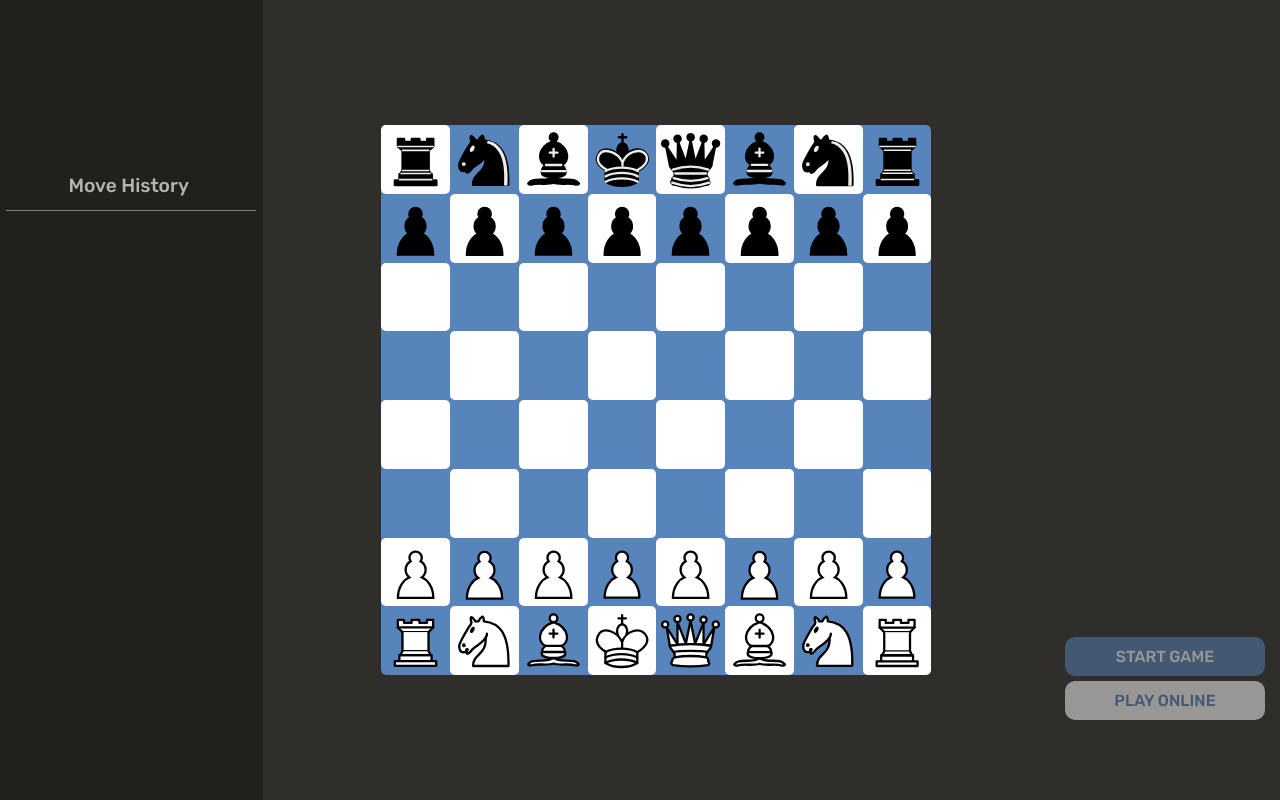
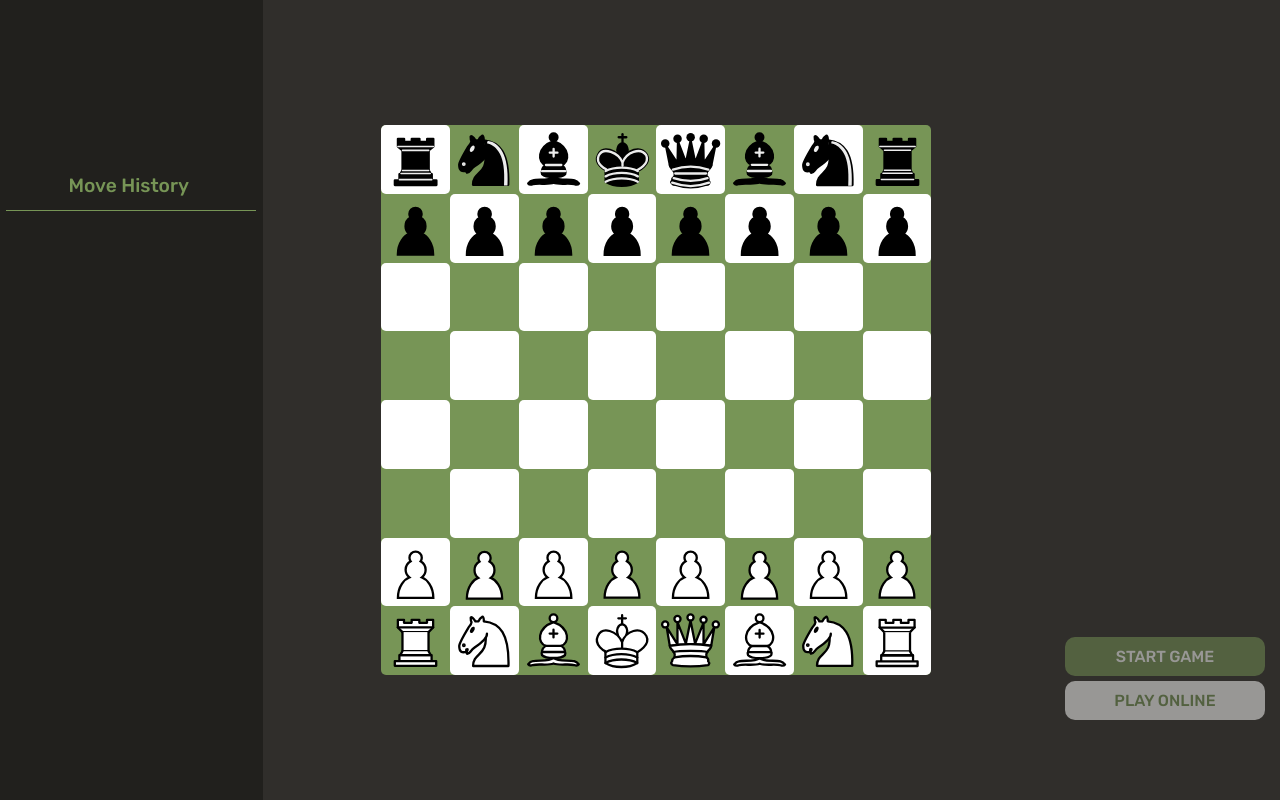
Before and after one commit to rjlacanlaled/Chess, a plain HTML site: page grid/index.html in a window 1280 px wide. Drawn offline with Linux system fonts and the light colour scheme.

Commit message:
UI improvement

```diff
--- a/grid/styles/index.scss
+++ b/grid/styles/index.scss
@@ -75,11 +75,11 @@ body {
 
           // COLORS AND TEXTS
           font-size: 1.2rem;
-          color: #b3b3b2;
+          color: #779556;
           text-align: center;
 
           // BORDERS AND MARGINS
-          border-bottom: 1px solid gray;
+          border-bottom: 1px solid #779556;
           padding-right: 5px;
         }
 
@@ -123,7 +123,7 @@ body {
         grid-template-rows: repeat(8, 1fr);
 
         // COLORS AND TEXTS
-        background-color: #5784bb;
+        background-color: #779556;
 
         // SIZE
         height: 550px;
@@ -245,7 +245,7 @@ body {
       > .left-button {
         // COLORS AND TEXTS
         color: white;
-        background-color: #5784bb;
+        background-color: #779556;
 
         // BORDERS MARGINS ETC.
         margin-bottom: 5px;
@@ -255,7 +255,7 @@ body {
         // COLORS AND TEXTS
         background-color: white;
         a {
-          color: #5784bb;
+          color: #779556;
         }
       }
     } // END OF BUTTON CONTAINER
@@ -533,7 +533,7 @@ body {
       // FLEX PROPERTIES
       flex-wrap: wrap;
       align-items: flex-start;
-      align-content: space-evenly;
+      align-content: space-between;
       gap: 20px;
 
       .history-container {
```
Also changed, not shown: grid/styles/index.css, 1 other file.
